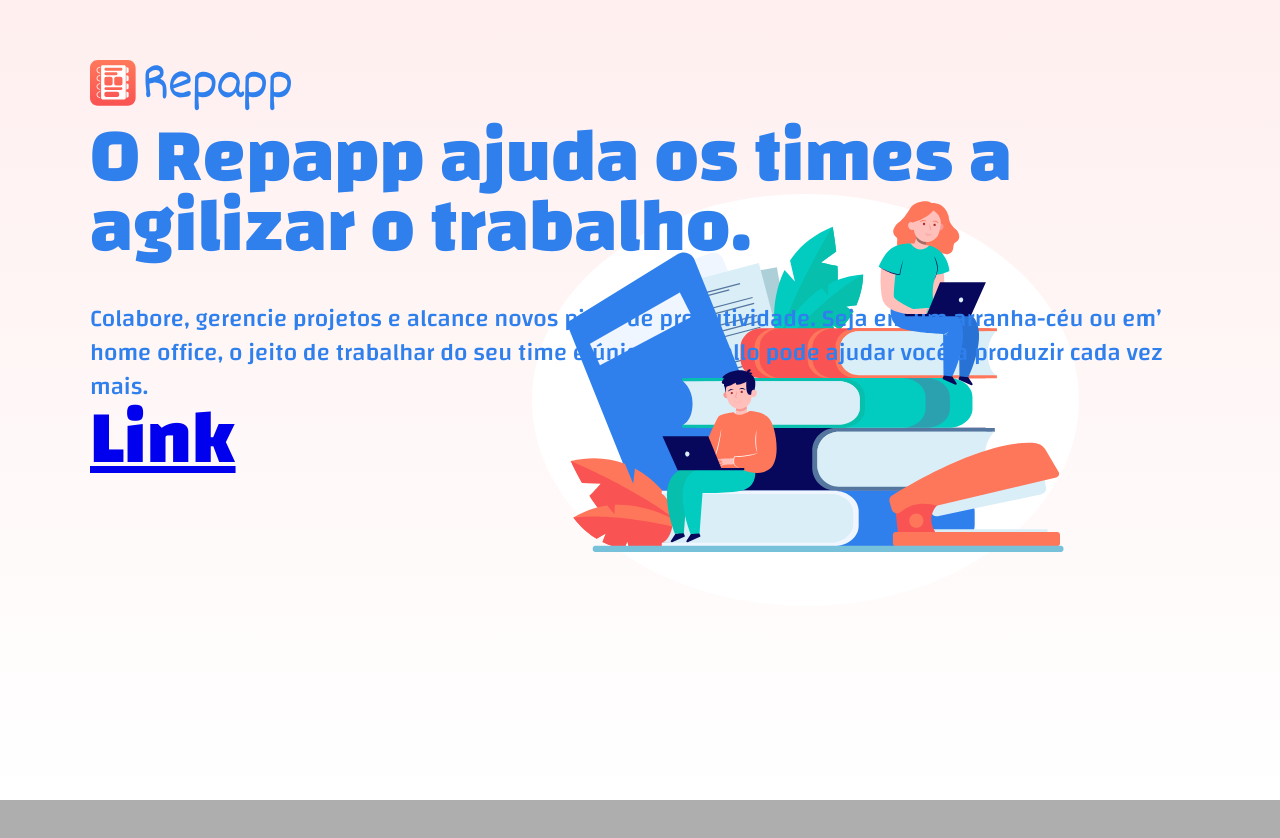
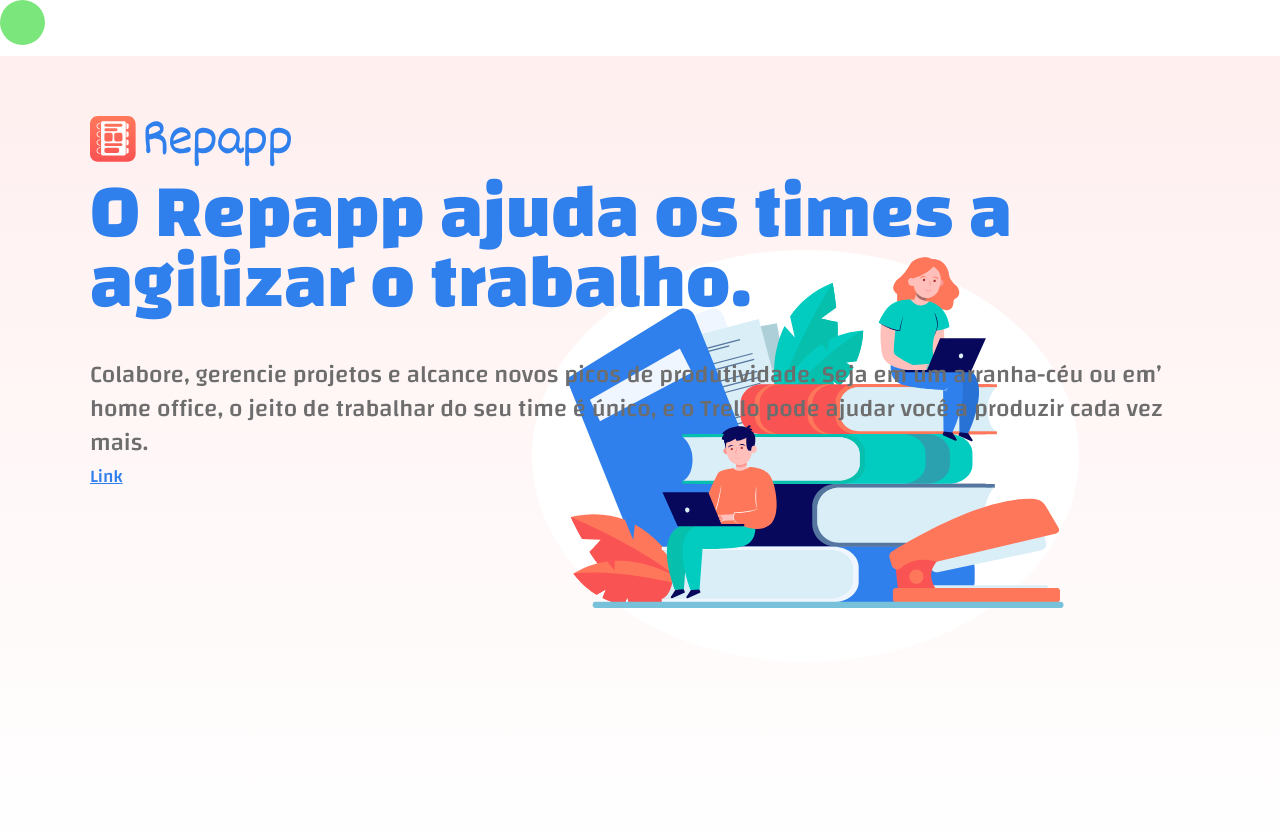
Before and after one commit to marcioandrews/repapp, a React (Create React App) app in the folder web/: page / in a window 1280 px wide. Shown: the top 838 px of the page. Before the commit the page ends 800 px from the top, so only its background shows below. Built offline with nearby package versions, Linux system fonts and the light colour scheme.

Commit message:
feat:impl dark-mode

```diff
--- a/web/src/App.tsx
+++ b/web/src/App.tsx
@@ -1,9 +1,12 @@
 import Routes from './routes';
-
+import DarkMode from './components/DarkModeButton';
 
 function App() {
   return (
-    <Routes />
+    <>
+      <DarkMode />
+      <Routes />
+    </>
   );
 }
 
--- /dev/null
+++ b/web/src/components/DarkModeButton.tsx
@@ -0,0 +1,44 @@
+import React from "react";
+import "../styles/components/DarkModeButton.css";
+
+const DarkMode = () => {
+  let clickedClass = "clicked";
+  const body = document.body;
+  const lightTheme = "light";
+  const darkTheme = "dark";
+  let theme:any;
+
+  if (localStorage) {
+    theme = localStorage.getItem("theme");
+  }
+
+  if (theme === lightTheme || theme === darkTheme) {
+    body.classList.add(theme);
+  } else {
+    body.classList.add(lightTheme);
+  }
+
+  const switchTheme = (e:any) => {
+    if (theme === darkTheme) {
+      body.classList.replace(darkTheme, lightTheme);
+      e.target.classList.remove(clickedClass);
+      localStorage.setItem("theme", "light");
+      theme = lightTheme;
+    } else {
+      body.classList.replace(lightTheme, darkTheme);
+      e.target.classList.add(clickedClass);
+      localStorage.setItem("theme", "dark");
+      theme = darkTheme;
+    }
+  };
+
+  return (
+    <button
+      className={theme === "dark" ? clickedClass : ""}
+      id="darkMode"
+      onClick={(e) => switchTheme(e)}
+    ></button>
+  );
+};
+
+export default DarkMode;
--- a/web/src/index.tsx
+++ b/web/src/index.tsx
@@ -1,6 +1,7 @@
 import React from 'react';
 import ReactDOM from 'react-dom';
 import App from './App';
+
 
 ReactDOM.render(
   <React.StrictMode>
--- a/web/src/pages/Landing.tsx
+++ b/web/src/pages/Landing.tsx
@@ -1,9 +1,12 @@
-import '../styles/global.css';
-import '../styles/pages/landing.css';
+import '../styles/Global.css';
+import '../styles/Variables.css';
+import '../styles/pages/Landing.css';
 import logoImg from '../assets/logo.svg';
 import { Link } from 'react-router-dom'
 
 function Landing() {
+  // const body = document.dark-mode.body
+  document.body.classList.add("light")
     return (
         <div id="page-landing">
         <div className="content-wrapper">
@@ -12,7 +15,7 @@ function Landing() {
             <h1>O Repapp ajuda os times a agilizar o trabalho.</h1>
             <p>Colabore, gerencie projetos e alcance novos picos de produtividade. Seja em um arranha-céu ou em’ home office, o jeito de trabalhar do seu time é único, e o Trello pode ajudar você a produzir cada vez mais.</p>
             <Link to="/">
-              <h1>Link</h1>
+              Link
             </Link>
           </main>
         </div>
--- /dev/null
+++ b/web/src/styles/Variables.css
@@ -0,0 +1,20 @@
+:root {
+
+    /* --LIGHT--MODE--*/
+
+    --bg-primary: linear-gradient(180deg, #FFEFEF 0%, #FFFFFF 100%);
+    --bg-secondary: #eee;
+    --h1-color: #2F80ED;
+    --p-color: #6d6d6d;
+    --link-color: #2F80ED;
+    --link-color-hover: #3cc368;
+
+    /* --DARK--MODE--*/
+
+    --bg-primary-dark: #000;
+    --bg-secondary-dark: #eee;
+    --h1-color-dark: #3cc368;
+    --p-color-dark: #6d6d6d;
+    --link-color-dark: #2F80ED;
+    --link-color-hover-dark: #3cc368;
+}
--- /dev/null
+++ b/web/src/styles/components/DarkModeButton.css
@@ -0,0 +1,22 @@
+#darkMode {
+    background: rgb(115, 233, 115);
+    background-size: 30px 30px;
+    width: 45px;
+    height: 45px;
+    filter: grayscale(10%);
+    border: none;
+    border-radius: 50%;
+    transition: background-color 0.3s ease-in-out, filter 0.3s ease-in-out;
+  }
+
+  #darkMode:hover,
+  #darkMode:focus {
+    filter: none;
+    background-color: black;
+    cursor: pointer;
+  }
+
+  #darkMode.clicked {
+    filter: none !important;
+    background-color: black;
+  }
--- a/web/src/styles/global.css
+++ b/web/src/styles/global.css
@@ -5,10 +5,36 @@
 }
 
 body {
-    color: #2F80ED;
-    background-color: #aeaeae;
+    color: var(--text-color);
+    background-color: var(--background-primary);
 }
+
+body.light {
+    --background-primary: var(--bg-primary);
+    --text-color: var(--h1-color);
+}
+
+body.dark {
+    --background-primary: var(--bg-primary-dark);
+    --text-color: var(--h1-color-dark);
+}
+
+
+p {
+    color: var(--p-color);
+}
+
+a {
+    color: var(--link-color);
+
+}
+
+a:hover {
+    color: var(--link-color-hover);
+}
+
 
 body, input, button, textarea {
     font: 500 18px Changa, sans-serif;
+
 }
--- a/web/src/styles/pages/landing.css
+++ b/web/src/styles/pages/landing.css
@@ -1,7 +1,7 @@
 #page-landing {
     width: 100vw;
     height: 100vh;
-    background: linear-gradient(180deg, #FFEFEF 0%, #FFFFFF 100%);
+    background: var(--background-primary);
     display: flex;
     justify-content: center;
     align-items: center;
```
